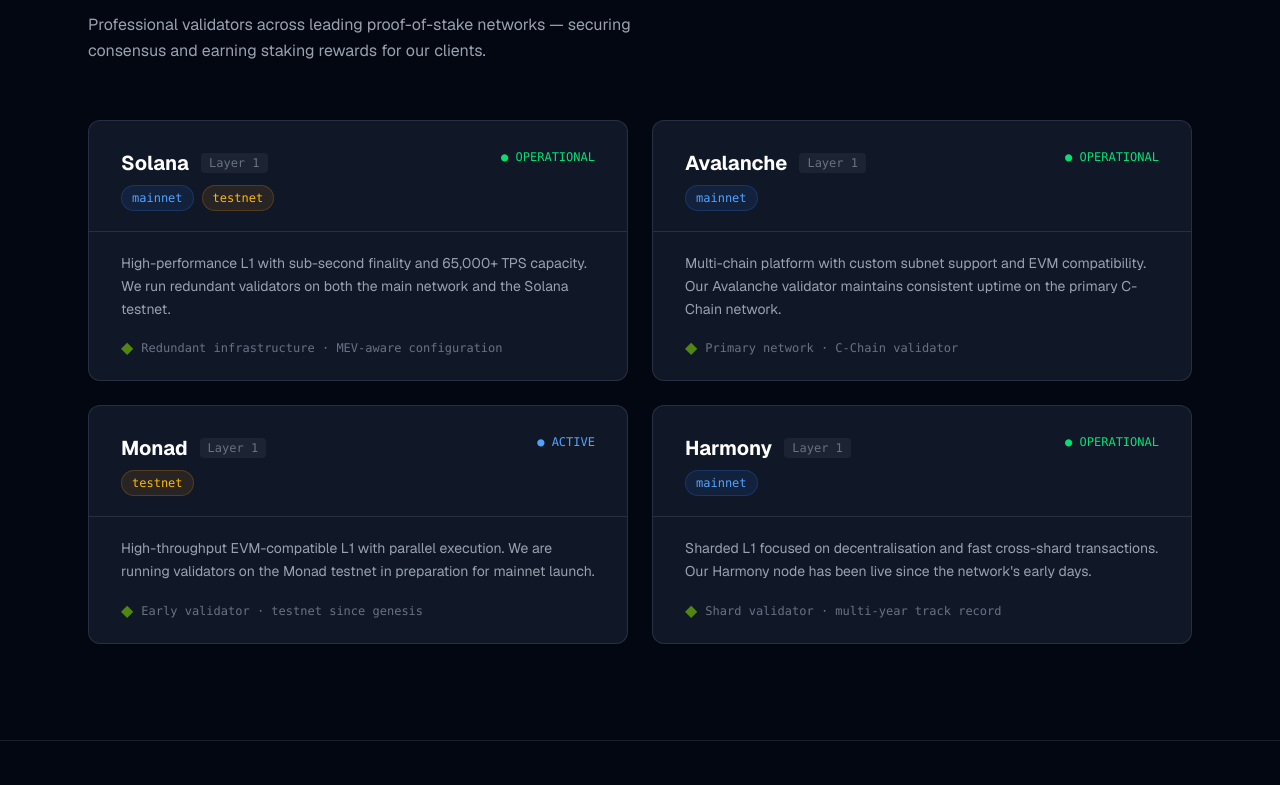
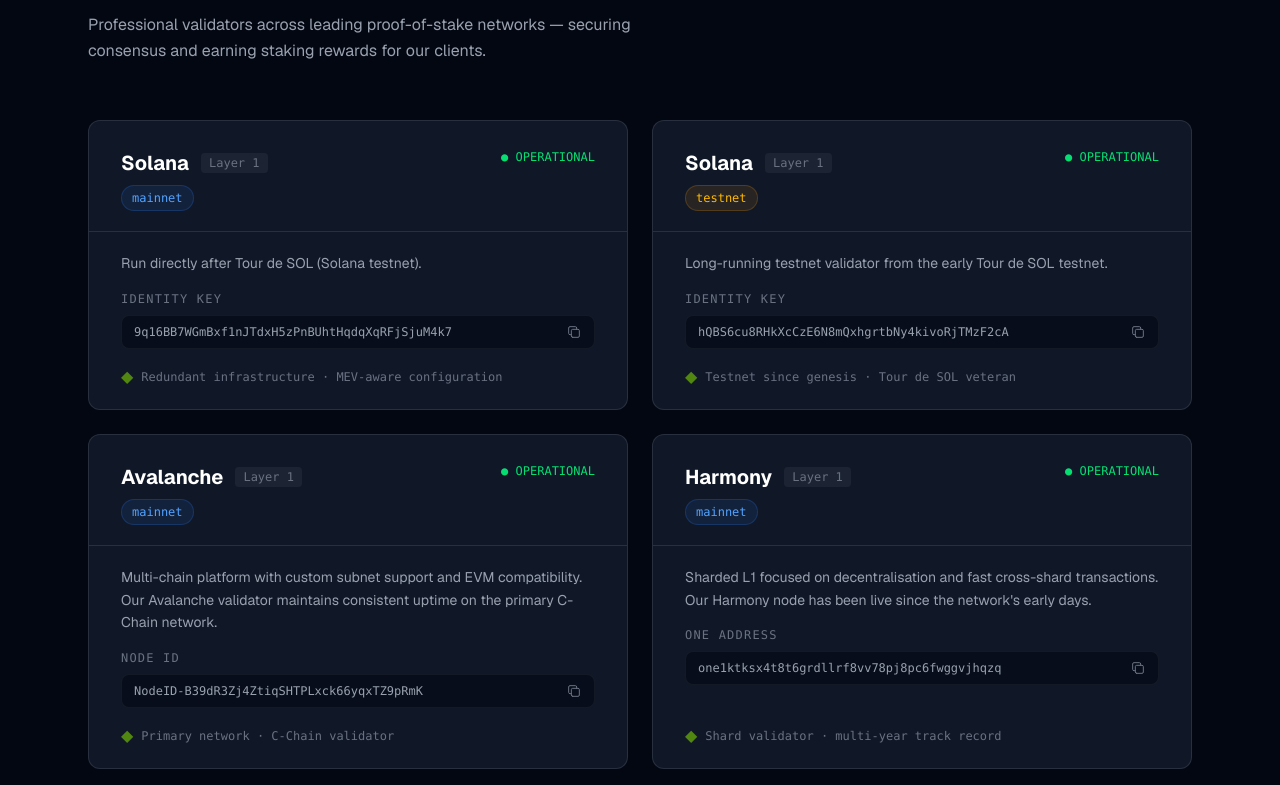
Before and after one commit to Demjan1806/JD-ops-Site, a Next.js app: page / in a window 1280 px wide. Shown: the part 1295-2080 px from the top of the page. Built offline with nearby package versions, Linux system fonts and the light colour scheme.

Commit message:
fix content displayed in validator and about sections

```diff
--- a/src/components/About.tsx
+++ b/src/components/About.tsx
@@ -8,11 +8,12 @@
   return (
     <section id="about" className="bg-gray-900 py-24 border-t border-white/10">
       <div className="max-w-6xl mx-auto px-6">
-        <div className="grid md:grid-cols-2 gap-16 items-start">
+        <p className="font-mono text-xs text-gray-500 uppercase tracking-widest mb-8">
+          About JD-Ops
+        </p>
+
+        <div className="grid md:grid-cols-2 gap-16 items-stretch">
           <div>
-            <p className="font-mono text-xs text-gray-500 uppercase tracking-widest mb-3">
-              About JD-Ops
-            </p>
             <h2 className="text-3xl md:text-4xl font-bold text-white mb-6">
               Serious about operations.
             </h2>
@@ -29,7 +30,7 @@
             </p>
           </div>
 
-          <div className="space-y-6">
+          <div className="flex flex-col justify-between">
             {values.map((value) => (
               <div
                 key={value.title}
--- a/src/components/Validators.tsx
+++ b/src/components/Validators.tsx
@@ -1,39 +1,47 @@
+"use client";
+
+import { useState } from "react";
+
 const validators = [
   {
     name: "Solana",
     type: "Layer 1",
-    networks: ["mainnet", "testnet"],
+    networks: ["mainnet"],
     status: "OPERATIONAL",
-    description:
-      "High-performance L1 with sub-second finality and 65,000+ TPS capacity. We run redundant validators on both the main network and the Solana testnet.",
+    description: "Run directly after Tour de SOL (Solana testnet).",
     detail: "Redundant infrastructure · MEV-aware configuration",
+    key: "9q16BB7WGmBxf1nJTdxH5zPnBUhtHqdqXqRFjSjuM4k7",
+    keyLabel: "Identity Key",
+  },
+  {
+    name: "Solana",
+    type: "Layer 1",
+    networks: ["testnet"],
+    status: "OPERATIONAL",
+    description: "Long-running testnet validator from the early Tour de SOL testnet.",
+    detail: "Testnet since genesis · Tour de SOL veteran",
+    key: "hQBS6cu8RHkXcCzE6N8mQxhgrtbNy4kivoRjTMzF2cA",
+    keyLabel: "Identity Key",
   },
   {
     name: "Avalanche",
     type: "Layer 1",
     networks: ["mainnet"],
     status: "OPERATIONAL",
-    description:
-      "Multi-chain platform with custom subnet support and EVM compatibility. Our Avalanche validator maintains consistent uptime on the primary C-Chain network.",
+    description: "Multi-chain platform with custom subnet support and EVM compatibility. Our Avalanche validator maintains consistent uptime on the primary C-Chain network.",
     detail: "Primary network · C-Chain validator",
-  },
-  {
-    name: "Monad",
-    type: "Layer 1",
-    networks: ["testnet"],
-    status: "ACTIVE",
-    description:
-      "High-throughput EVM-compatible L1 with parallel execution. We are running validators on the Monad testnet in preparation for mainnet launch.",
-    detail: "Early validator · testnet since genesis",
+    key: "NodeID-B39dR3Zj4ZtiqSHTPLxck66yqxTZ9pRmK",
+    keyLabel: "Node ID",
   },
   {
     name: "Harmony",
     type: "Layer 1",
     networks: ["mainnet"],
     status: "OPERATIONAL",
-    description:
-      "Sharded L1 focused on decentralisation and fast cross-shard transactions. Our Harmony node has been live since the network's early days.",
+    description: "Sharded L1 focused on decentralisation and fast cross-shard transactions. Our Harmony node has been live since the network's early days.",
     detail: "Shard validator · multi-year track record",
+    key: "one1ktksx4t8t6grdllrf8vv78pj8pc6fwggvjhqzq",
+    keyLabel: "ONE Address",
   },
 ];
 
@@ -46,6 +54,34 @@
   OPERATIONAL: "text-green-400",
   ACTIVE: "text-blue-400",
 };
+
+function CopyButton({ text }: { text: string }) {
+  const [copied, setCopied] = useState(false);
+
+  const handleCopy = () => {
+    navigator.clipboard.writeText(text);
+    setCopied(true);
+    setTimeout(() => setCopied(false), 1500);
+  };
+
+  return (
+    <button
+      onClick={handleCopy}
+      className="shrink-0 text-gray-500 hover:text-lime-400 transition-colors"
+      title="Copy key"
+    >
+      {copied ? (
+        <svg className="w-4 h-4" fill="none" stroke="currentColor" viewBox="0 0 24 24">
+          <path strokeLinecap="round" strokeLinejoin="round" strokeWidth={2} d="M5 13l4 4L19 7" />
+        </svg>
+      ) : (
+        <svg className="w-4 h-4" fill="none" stroke="currentColor" viewBox="0 0 24 24">
+          <path strokeLinecap="round" strokeLinejoin="round" strokeWidth={1.5} d="M8 16H6a2 2 0 01-2-2V6a2 2 0 012-2h8a2 2 0 012 2v2m-6 12h8a2 2 0 002-2v-8a2 2 0 00-2-2h-8a2 2 0 00-2 2v8a2 2 0 002 2z" />
+        </svg>
+      )}
+    </button>
+  );
+}
 
 export default function Validators() {
   return (
@@ -65,9 +101,9 @@
         </div>
 
         <div className="grid md:grid-cols-2 gap-6">
-          {validators.map((v) => (
+          {validators.map((v, i) => (
             <div
-              key={v.name}
+              key={`${v.name}-${i}`}
               className="bg-gray-900 border border-white/10 rounded-xl overflow-hidden hover:border-lime-500/20 transition-colors flex flex-col"
             >
               {/* card header */}
@@ -102,6 +138,21 @@
                 <p className="text-gray-400 text-sm leading-relaxed mb-4">
                   {v.description}
                 </p>
+
+                {v.key && (
+                  <div className="mb-4">
+                    <p className="font-mono text-xs text-gray-500 uppercase tracking-widest mb-2">
+                      {v.keyLabel}
+                    </p>
+                    <div className="flex items-center gap-2 bg-gray-950/60 border border-white/5 rounded-lg px-3 py-2">
+                      <span className="font-mono text-xs text-gray-400 truncate flex-1">
+                        {v.key}
+                      </span>
+                      <CopyButton text={v.key} />
+                    </div>
+                  </div>
+                )}
+
                 <div className="flex items-center gap-2 mt-auto">
                   <span className="text-lime-500/60">◆</span>
                   <span className="font-mono text-xs text-gray-500">{v.detail}</span>
```
Also changed, not shown: .claude/settings.local.json.
